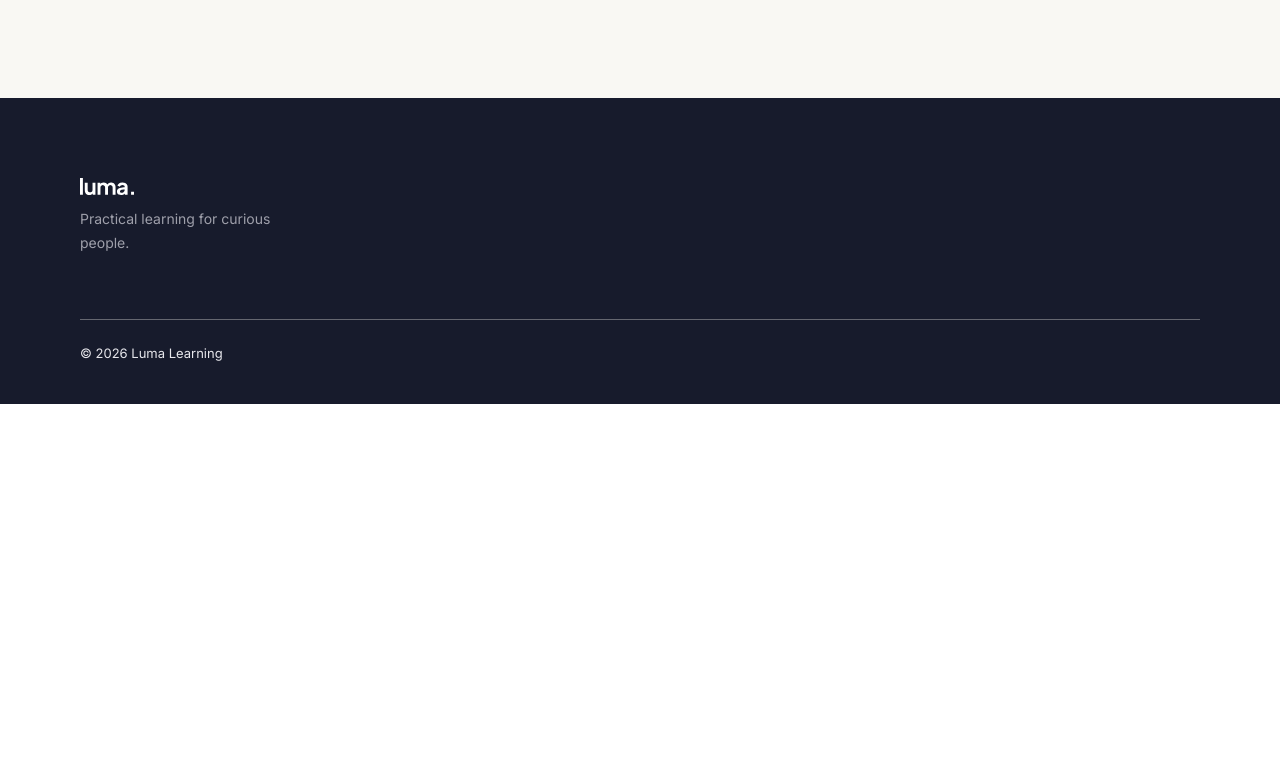
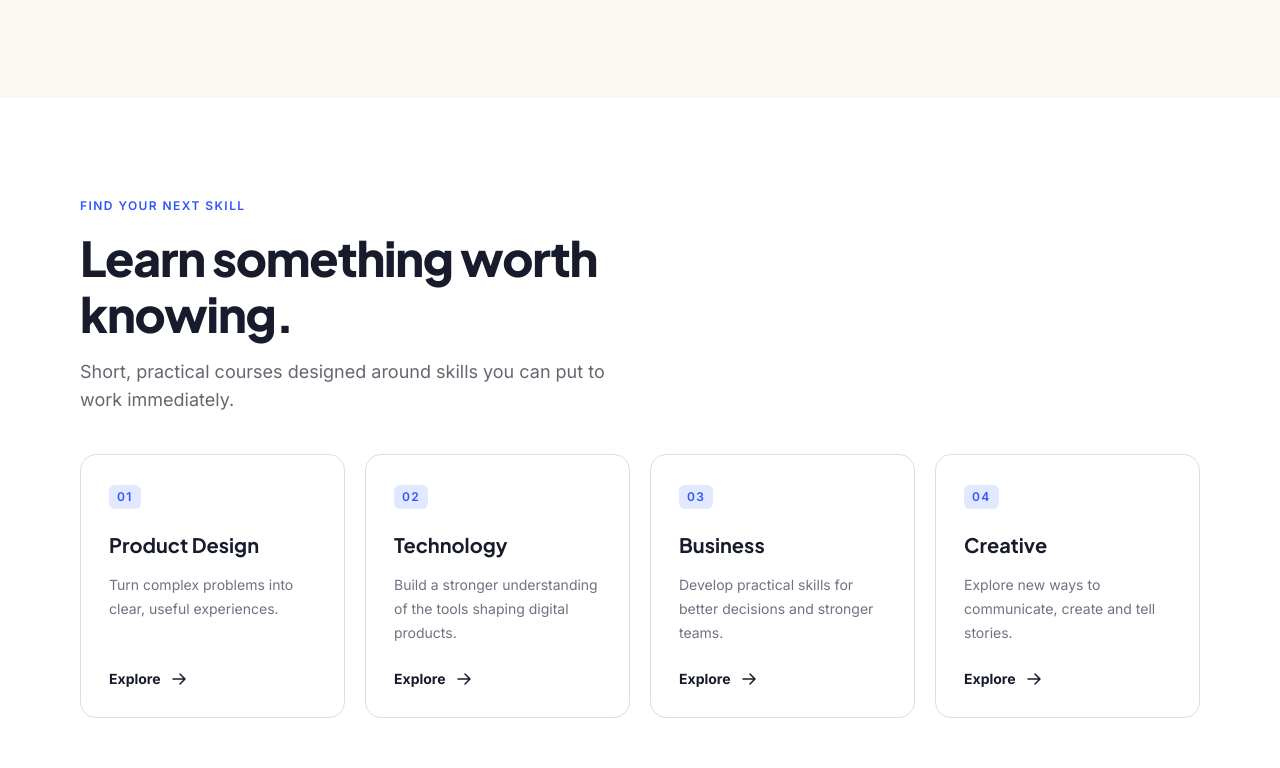
Before and after one commit to luizlevindiniz/nextjs-tailwind-frontend-design, a Next.js app: page / in a window 1280 px wide. Shown: the part 692-1460 px from the top of the page. Before the commit the page ends 1096 px from the top, so only its background shows below. Built offline with nearby package versions, Linux system fonts and the light colour scheme; no server answers.

Commit message:
feat: add categories section

```diff
--- a/src/app/page.tsx
+++ b/src/app/page.tsx
@@ -1,5 +1,11 @@
+import { Categories } from '@/components/categories/Categories';
 import { Hero } from '@/components/hero/Hero';
 
 export default function HomePage() {
-  return <Hero />;
+  return (
+    <>
+      <Hero />
+      <Categories />
+    </>
+  );
 }
--- /dev/null
+++ b/src/components/categories/Categories.tsx
@@ -0,0 +1,57 @@
+import { categories } from '@/data/categories';
+
+import { Container } from '@/components/ui/Container';
+import { SectionHeader } from '@/components/ui/SectionHeader';
+
+import { ArrowRightIcon } from '@/assets/icons';
+
+export function Categories() {
+  return (
+    <section
+      id='categories'
+      aria-labelledby='categories-title'
+      className='bg-background-white py-15 lg:py-25'
+    >
+      <Container>
+        <SectionHeader
+          id='categories-title'
+          overline='Find your next skill'
+          title='Learn something worth knowing.'
+          lead='Short, practical courses designed around skills you can put to work immediately.'
+          className='max-w-140'
+        />
+        <ul className='mt-12 grid gap-4 md:grid-cols-2 lg:mt-10 lg:grid-cols-4 lg:gap-5'>
+          {categories.map(({ title, description, href }, i) => (
+            <li
+              key={title}
+              className='group relative flex min-h-50 flex-col justify-between rounded-2xl border border-line-1 bg-background-white p-6 outline-primary-blue hover:border-text-tertiary has-focus-visible:outline-2 has-focus-visible:outline-offset-2 motion-safe:transition-colors lg:min-h-65 lg:p-7'
+            >
+              <div>
+                <p
+                  aria-hidden
+                  className='mt-0.5 w-fit rounded-md bg-primary-blue-light px-2 py-1 text-mobile-overline text-primary-blue lg:text-desktop-overline'
+                >
+                  {String(i + 1).padStart(2, '0')}
+                </p>
+                <h3 className='mt-5 font-heading text-mobile-h5 lg:text-desktop-h5'>
+                  {title}
+                </h3>
+                <p className='mt-3 text-mobile-body-1 text-text-tertiary lg:text-desktop-body-1'>
+                  {description}
+                </p>
+              </div>
+              {/* The ::after stretches the link over the whole card. */}
+              <a
+                href={href}
+                className='mt-6 flex h-5 w-fit items-center gap-2 text-mobile-body-1 font-bold underline-offset-4 outline-none group-hover:underline after:absolute after:inset-0 after:rounded-2xl lg:text-desktop-body-1'
+              >
+                Explore<span className='sr-only'> {title}</span>
+                <ArrowRightIcon aria-hidden className='size-5 shrink-0' />
+              </a>
+            </li>
+          ))}
+        </ul>
+      </Container>
+    </section>
+  );
+}
--- /dev/null
+++ b/src/data/categories.ts
@@ -0,0 +1,30 @@
+export interface Category {
+  title: string;
+  description: string;
+  href: string;
+}
+
+export const categories: readonly Category[] = [
+  {
+    title: 'Product Design',
+    description: 'Turn complex problems into clear, useful experiences.',
+    href: '#',
+  },
+  {
+    title: 'Technology',
+    description:
+      'Build a stronger understanding of the tools shaping digital products.',
+    href: '#',
+  },
+  {
+    title: 'Business',
+    description:
+      'Develop practical skills for better decisions and stronger teams.',
+    href: '#',
+  },
+  {
+    title: 'Creative',
+    description: 'Explore new ways to communicate, create and tell stories.',
+    href: '#',
+  },
+];
```
Also changed, not shown: 3 other files (tests, documents, lock files or other folders).
